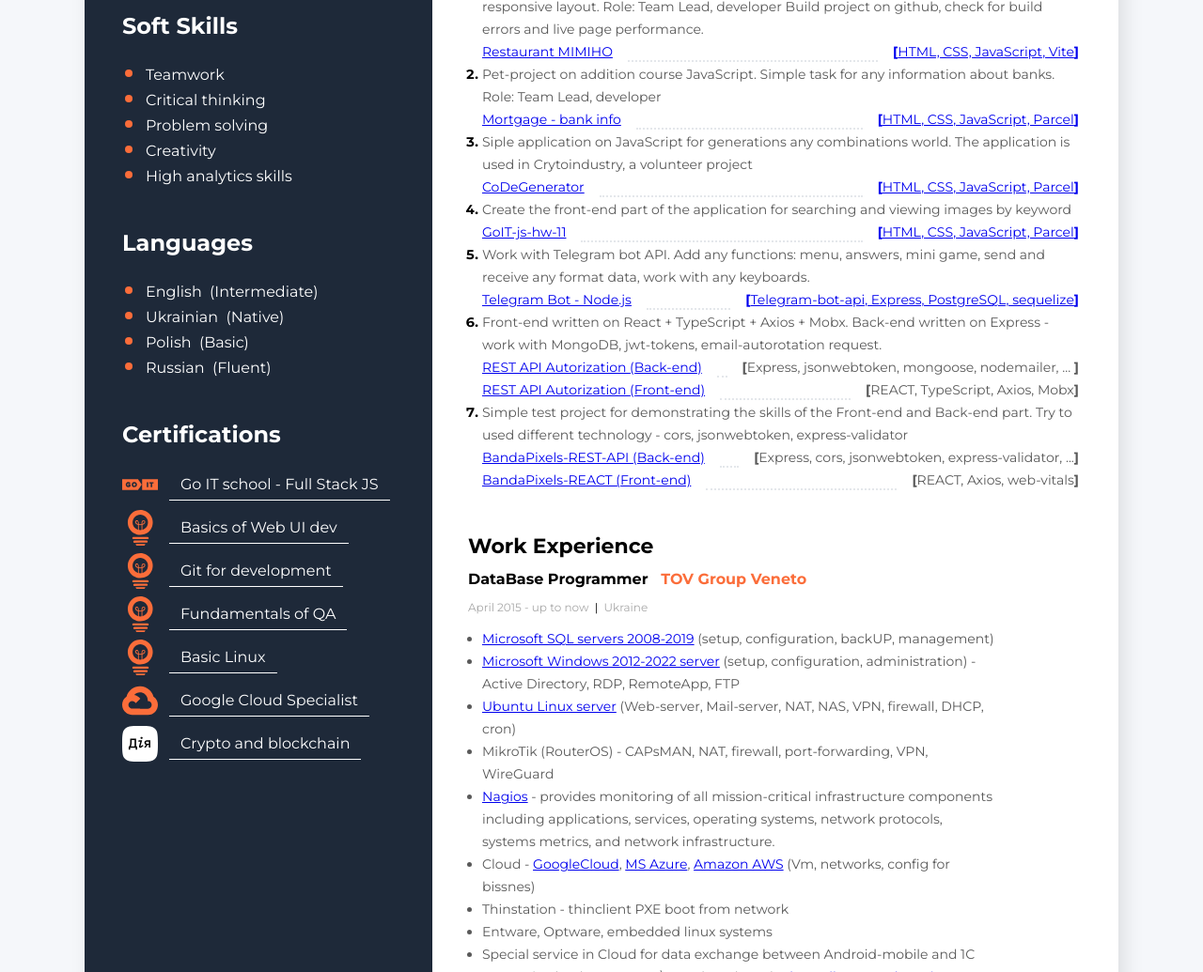
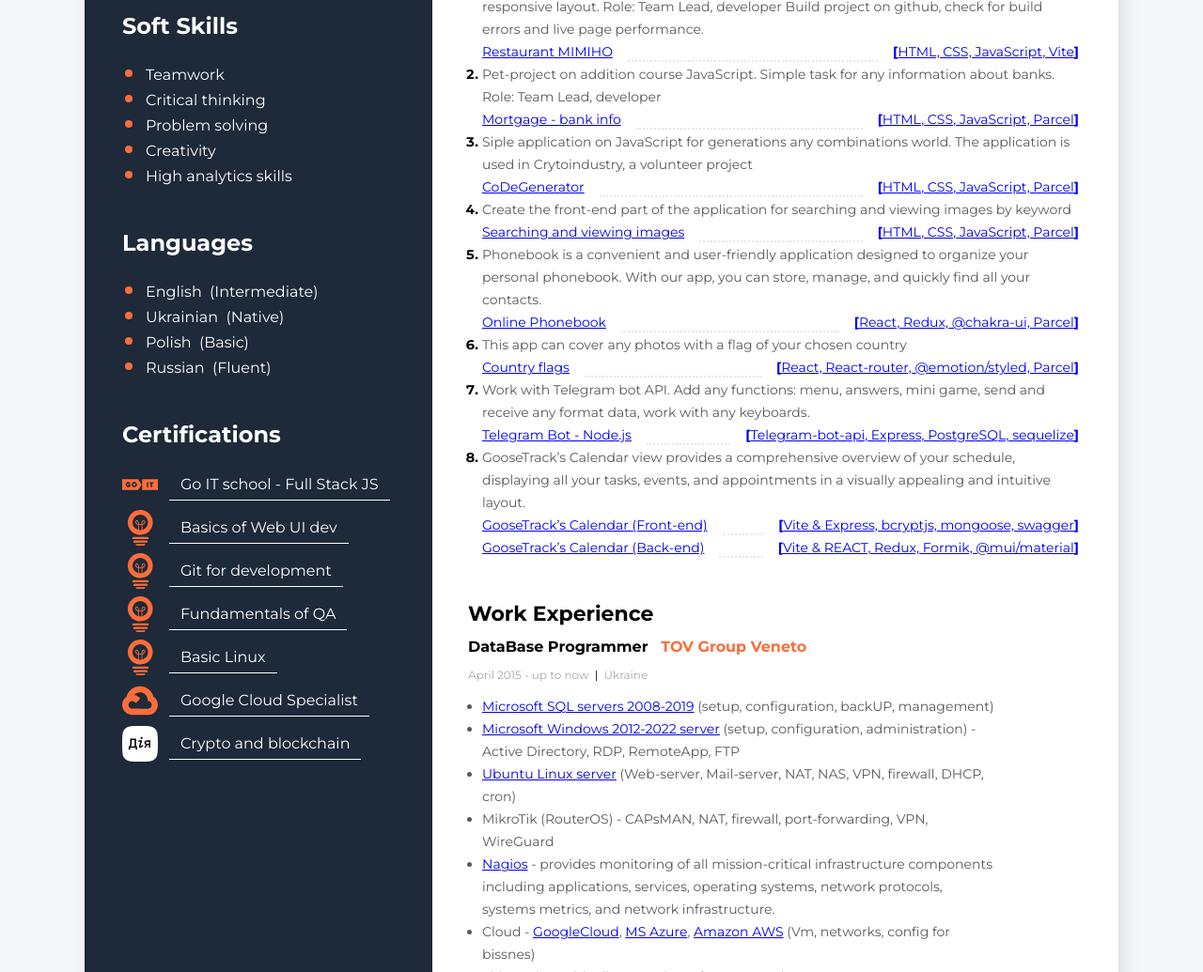
Before and after one commit to Cosmits/Cosmits, a website: page resume/index.html in a window 1280 px wide. Shown: the part 1465-2500 px from the top of the page at 94% size. Drawn offline with Linux system fonts and the light colour scheme.

```diff
--- a/resume/index.html
+++ b/resume/index.html
@@ -116,13 +116,42 @@
           </li>
           <li class="project-item">
             <a class="My-projects-link" href="https://cosmits.github.io/goit-js-hw-11/">
-              GoIT-js-hw-11</a>
+              Searching and viewing images</a>
             <div class="My-projects-dots"></div>
             <div class="My-projects-tech">
               <a class="My-projects-link" href="https://github.com/Cosmits/goit-js-hw-11/">
                 <b>[</b>HTML, CSS, JavaScript, Parcel<b>]</b></a>
             </div>
           </li>
+
+          <li>
+            <p class="project-text">Phonebook is a convenient and user-friendly application designed to organize your
+              personal phonebook. With our app, you
+              can store, manage, and quickly find all your contacts.</p>
+          </li>
+          <li class="project-item">
+            <a class="My-projects-link" href="https://cosmits.github.io/goit-react-hw-08-phonebook/">
+              Online Phonebook</a>
+            <div class="My-projects-dots"></div>
+            <div class="My-projects-tech">
+              <a class="My-projects-link" href="https://github.com/Cosmits/goit-react-hw-08-phonebook/">
+                <b>[</b>React, Redux, @chakra-ui, Parcel<b>]</b></a>
+            </div>
+          </li>
+
+          <li>
+            <p class="project-text">This app can cover any photos with a flag of your chosen country</p>
+          </li>
+          <li class="project-item">
+            <a class="My-projects-link" href="https://cosmits.github.io/blended-routing/">
+             Country flags</a>
+            <div class="My-projects-dots"></div>
+            <div class="My-projects-tech">
+              <a class="My-projects-link" href="https://github.com/Cosmits/blended-routing/">
+                <b>[</b>React, React-router, @emotion/styled, Parcel<b>]</b></a>
+            </div>
+          </li>
+
           <li>
             <p class="project-text">Work with Telegram bot API. Add any functions: menu, answers, mini game,
               send and receive any format data, work with any keyboards.</p>
@@ -136,10 +165,34 @@
                 <b>[</b>Telegram-bot-api, Express, PostgreSQL, sequelize<b>]</b></a>
             </div>
           </li>
+
           <li>
+            <p class="project-text">GooseTrack’s Calendar view provides a comprehensive overview of your schedule,
+              displaying all your tasks, events, and
+              appointments in a visually appealing and intuitive layout.</p>
+          </li>
+          <li class="project-item">
+            <a class="My-projects-link" href="https://cosmits.github.io/goose_track_frontend-02/">
+              GooseTrack’s Calendar (Front-end)</a>
+            <div class="My-projects-dots"></div>
+            <div class="My-projects-tech">
+              <a class="My-projects-link" href="https://github.com/Cosmits/goose_track_frontend-02/">
+                <b>[</b>Vite & Express, bcryptjs, mongoose, swagger<b>]</b></a>
+            </div>
+          </li>
+          <li class="project-item">
+            <a class="My-projects-link" href="https://goose-track-backend-02.onrender.com/docs/">
+              GooseTrack’s Calendar (Back-end)</a>
+            <div class="My-projects-dots"></div>
+            <div class="My-projects-tech">
+              <a class="My-projects-link" href="https://github.com/Cosmits/goose_track_backend-02/">
+                <b>[</b>Vite & REACT, Redux, Formik, @mui/material<b>]</b></a>
+            </div>
+          </li>
+
+          <!-- <li>
             <p class="project-text">Front-end written on React + TypeScript + Axios + Mobx. Back-end written on Express
-              -
-              work with MongoDB, jwt-tokens, email-autorotation request.</p>
+              - work with MongoDB, jwt-tokens, email-autorotation request.</p>
           </li>
           <li class="project-item">
             <a class="My-projects-link" href="https://github.com/Cosmits/REST-API-Autorization_REACT/">
@@ -173,7 +226,8 @@
             <div class="My-projects-tech">
               <b>[</b>REACT, Axios, web-vitals<b>]</b>
             </div>
-          </li>
+          </li> -->
+
         </ol>
       </div>
 
@@ -550,7 +604,8 @@
               <svg class="contact-btn-svg" width="38" height="38">
                 <use href="./img/symbol-defs.svg#go-it"></use>
               </svg>
-              <a href="#" download class="contact-link cert-link btn-draw"><span>
+              <a href="https://cosmits.github.io/Cosmits/cert/GOIT-Hennadii_Samofal.pdf" download
+                class="contact-link cert-link btn-draw"><span>
                   Go IT school - Full Stack JS<span></a>
             </div>
           </li>
```
Also changed, not shown: 2 other files.
